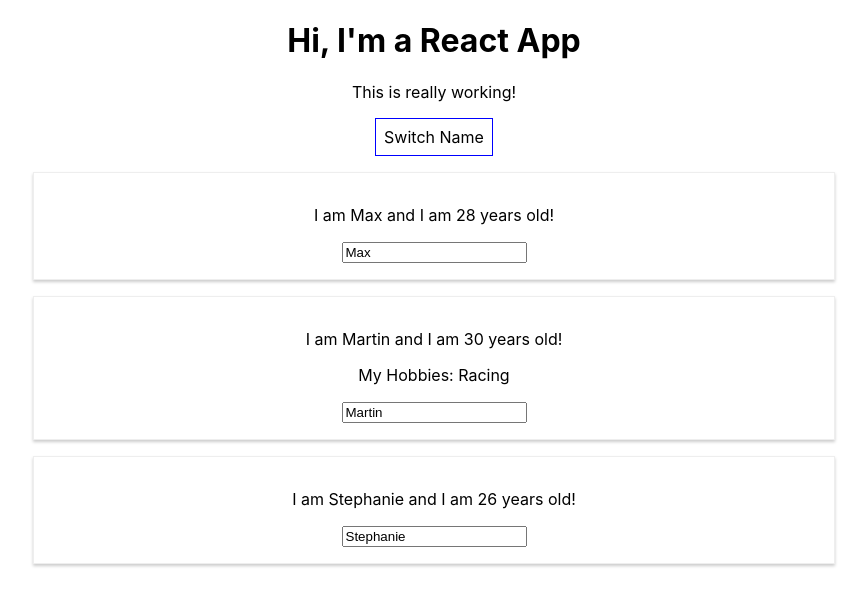
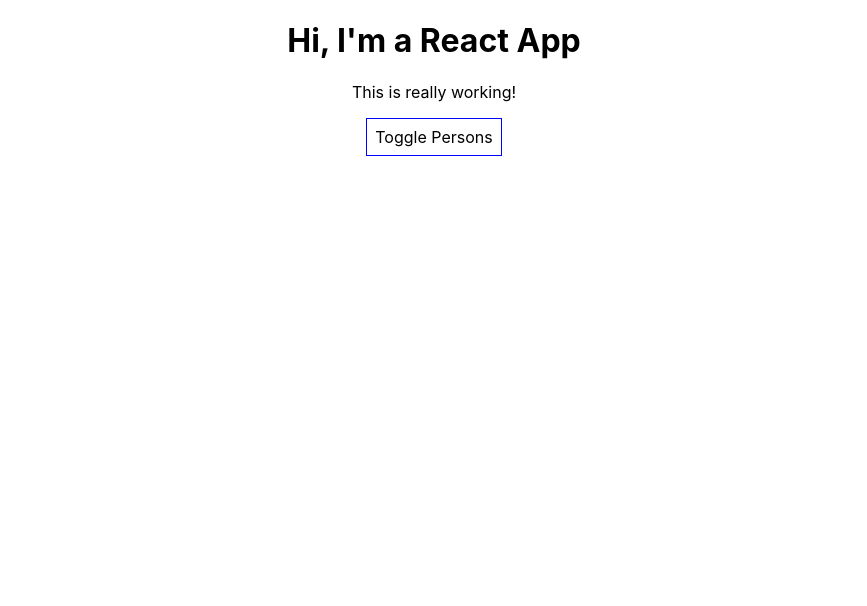
Before and after one commit to malbert1988/react-complete-guide, a React (Create React App) app: page / in a window 1280 px wide. Shown: the top 606 px of the page, without its empty margins (206-1073 px from the left). Built offline with nearby package versions, Linux system fonts and the light colour scheme.

Commit message:
Re-arrenging persons' conditions

```diff
--- a/src/App.js
+++ b/src/App.js
@@ -1,6 +1,7 @@
 import React, { Component } from 'react';
 import './App.css';
 import Person from './Person/Person';
+import person from './Person/Person';
 
 class App extends Component {
 
@@ -9,7 +10,8 @@
       { name: 'Max', age: 28 },
       { name: 'Martin', age: 30 },
       { name: 'Stephanie', age: 26 }
-    ]
+    ],
+    showPersons: false
   }
 
   switchNameHandler = (newName) => {
@@ -34,6 +36,11 @@
     )
   }
 
+  togglePersonsHandler = () => {
+    const doesShow = this.state.showPersons;
+    this.setState({ showPersons: !doesShow })
+  }
+
   render() {
     const style = {
       backgroundColor: 'white',
@@ -43,13 +50,11 @@
       cursor: 'pointer'
     }
 
-    return (
-      <div className="App">
-        <h1>Hi, I'm a React App</h1>
-        <p>This is really working!</p>
-        <button
-          style={style}
-          onClick={() => this.switchNameHandler('Alberto')}>Switch Name</button>
+    let persons = null;
+
+    if (this.state.showPersons) {
+      persons = (
+        <div>
           <Person
             name={this.state.persons[0].name}
             age={this.state.persons[0].age} />
@@ -66,6 +71,18 @@
         </div>
       );
     }
+
+    return (
+      <div className="App">
+        <h1>Hi, I'm a React App</h1>
+        <p>This is really working!</p>
+        <button
+          style={style}
+          onClick={this.togglePersonsHandler}>Toggle Persons</button>
+        {persons}
+      </div>
+    );
+  }
 }
 
 export default App;
```
Lines whose indentation alone changed are shown as unchanged.
